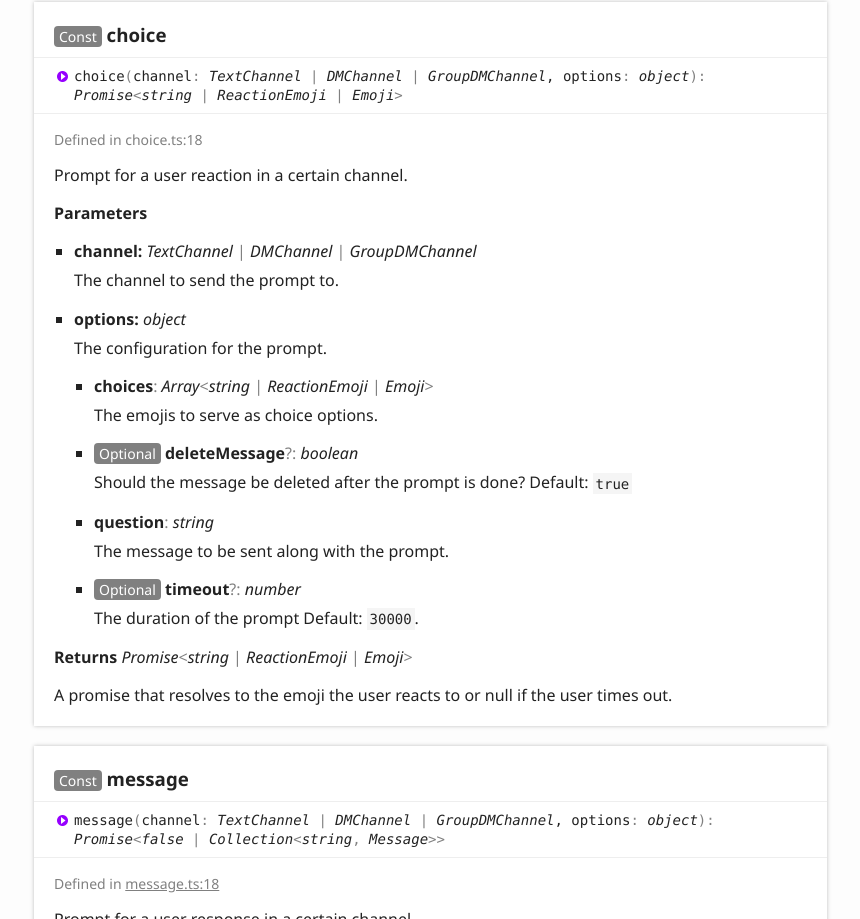
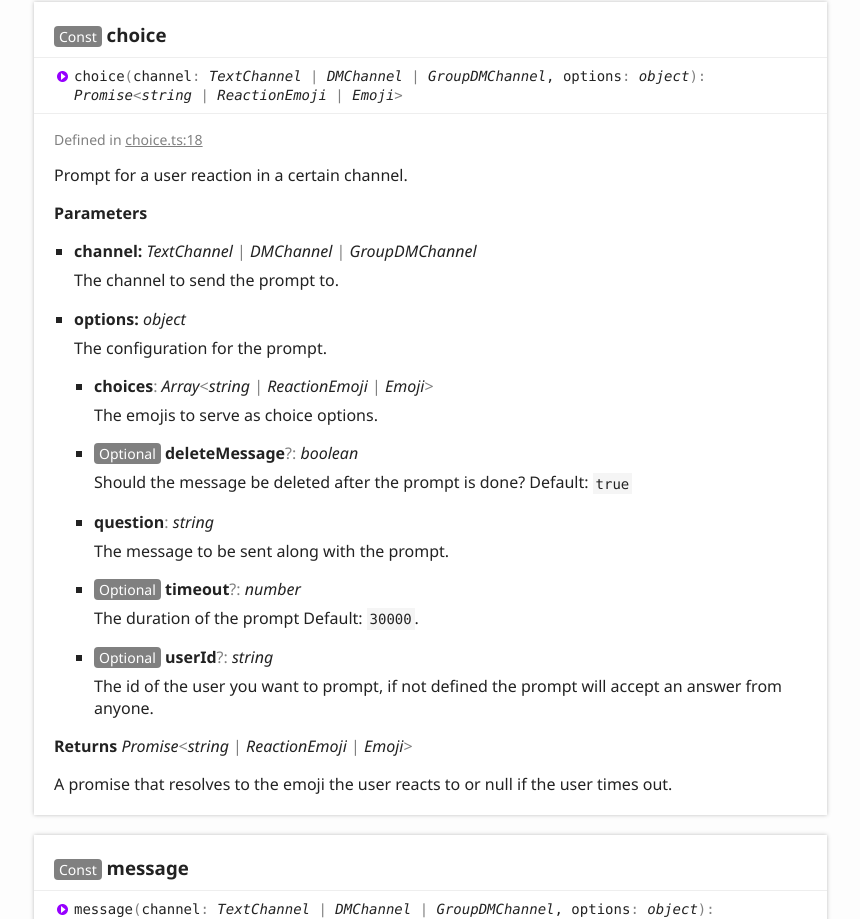
Before and after one commit to joaquimnet/discordjs-prompter, a website: page docs/globals.html in a window 1280 px wide. Shown: the part 591-1510 px from the top of the page, without its empty margins (6-866 px from the left). Drawn offline with Linux system fonts and the light colour scheme.

Commit message:
🐛 Updated choice filter

```diff
--- a/docs/globals.html
+++ b/docs/globals.html
@@ -97,7 +97,7 @@
 						<li class="tsd-description">
 							<aside class="tsd-sources">
 								<ul>
-									<li>Defined in choice.ts:18</li>
+									<li>Defined in <a href="https://github.com/joaquimnet/discordjs-prompter/blob/000efb7/src/choice.ts#L18">choice.ts:18</a></li>
 								</ul>
 							</aside>
 							<div class="tsd-comment tsd-typography">
@@ -155,6 +155,14 @@
 												</div>
 											</div>
 										</li>
+										<li class="tsd-parameter">
+											<h5><span class="tsd-flag ts-flagOptional">Optional</span> user<wbr>Id<span class="tsd-signature-symbol">?: </span><span class="tsd-signature-type">string</span></h5>
+											<div class="tsd-comment tsd-typography">
+												<div class="lead">
+													<p>The id of the user you want to prompt, if not defined the prompt will accept an answer from anyone.</p>
+												</div>
+											</div>
+										</li>
 									</ul>
 								</li>
 							</ul>
@@ -173,7 +181,7 @@
 						<li class="tsd-description">
 							<aside class="tsd-sources">
 								<ul>
-									<li>Defined in <a href="https://github.com/joaquimnet/discordjs-prompter/blob/be0f6b7/src/message.ts#L18">message.ts:18</a></li>
+									<li>Defined in <a href="https://github.com/joaquimnet/discordjs-prompter/blob/000efb7/src/message.ts#L18">message.ts:18</a></li>
 								</ul>
 							</aside>
 							<div class="tsd-comment tsd-typography">
@@ -268,7 +276,7 @@
 						<li class="tsd-description">
 							<aside class="tsd-sources">
 								<ul>
-									<li>Defined in <a href="https://github.com/joaquimnet/discordjs-prompter/blob/be0f6b7/src/reaction.ts#L19">reaction.ts:19</a></li>
+									<li>Defined in <a href="https://github.com/joaquimnet/discordjs-prompter/blob/000efb7/src/reaction.ts#L19">reaction.ts:19</a></li>
 								</ul>
 							</aside>
 							<div class="tsd-comment tsd-typography">
@@ -353,7 +361,7 @@
 						<li class="tsd-description">
 							<aside class="tsd-sources">
 								<ul>
-									<li>Defined in <a href="https://github.com/joaquimnet/discordjs-prompter/blob/be0f6b7/src/vote.ts#L20">vote.ts:20</a></li>
+									<li>Defined in <a href="https://github.com/joaquimnet/discordjs-prompter/blob/000efb7/src/vote.ts#L20">vote.ts:20</a></li>
 								</ul>
 							</aside>
 							<div class="tsd-comment tsd-typography">
@@ -429,7 +437,7 @@
 					<div class="tsd-signature tsd-kind-icon">Prompter<span class="tsd-signature-symbol">:</span> <span class="tsd-signature-type">object</span></div>
 					<aside class="tsd-sources">
 						<ul>
-							<li>Defined in <a href="https://github.com/joaquimnet/discordjs-prompter/blob/be0f6b7/src/index.ts#L13">index.ts:13</a></li>
+							<li>Defined in <a href="https://github.com/joaquimnet/discordjs-prompter/blob/000efb7/src/index.ts#L13">index.ts:13</a></li>
 						</ul>
 					</aside>
 					<div class="tsd-comment tsd-typography">
@@ -443,7 +451,7 @@
 						<div class="tsd-signature tsd-kind-icon">choice<span class="tsd-signature-symbol">:</span> <a href="" class="tsd-signature-type">choice</a></div>
 						<aside class="tsd-sources">
 							<ul>
-								<li>Defined in <a href="https://github.com/joaquimnet/discordjs-prompter/blob/be0f6b7/src/index.ts#L33">index.ts:33</a></li>
+								<li>Defined in <a href="https://github.com/joaquimnet/discordjs-prompter/blob/000efb7/src/index.ts#L33">index.ts:33</a></li>
 							</ul>
 						</aside>
 						<div class="tsd-comment tsd-typography">
@@ -459,7 +467,7 @@
 						<div class="tsd-signature tsd-kind-icon">message<span class="tsd-signature-symbol">:</span> <a href="" class="tsd-signature-type">message</a></div>
 						<aside class="tsd-sources">
 							<ul>
-								<li>Defined in <a href="https://github.com/joaquimnet/discordjs-prompter/blob/be0f6b7/src/index.ts#L18">index.ts:18</a></li>
+								<li>Defined in <a href="https://github.com/joaquimnet/discordjs-prompter/blob/000efb7/src/index.ts#L18">index.ts:18</a></li>
 							</ul>
 						</aside>
 						<div class="tsd-comment tsd-typography">
@@ -475,7 +483,7 @@
 						<div class="tsd-signature tsd-kind-icon">reaction<span class="tsd-signature-symbol">:</span> <a href="" class="tsd-signature-type">reaction</a></div>
 						<aside class="tsd-sources">
 							<ul>
-								<li>Defined in <a href="https://github.com/joaquimnet/discordjs-prompter/blob/be0f6b7/src/index.ts#L23">index.ts:23</a></li>
+								<li>Defined in <a href="https://github.com/joaquimnet/discordjs-prompter/blob/000efb7/src/index.ts#L23">index.ts:23</a></li>
 							</ul>
 						</aside>
 						<div class="tsd-comment tsd-typography">
@@ -491,7 +499,7 @@
 						<div class="tsd-signature tsd-kind-icon">vote<span class="tsd-signature-symbol">:</span> <a href="" class="tsd-signature-type">vote</a></div>
 						<aside class="tsd-sources">
 							<ul>
-								<li>Defined in <a href="https://github.com/joaquimnet/discordjs-prompter/blob/be0f6b7/src/index.ts#L28">index.ts:28</a></li>
+								<li>Defined in <a href="https://github.com/joaquimnet/discordjs-prompter/blob/000efb7/src/index.ts#L28">index.ts:28</a></li>
 							</ul>
 						</aside>
 						<div class="tsd-comment tsd-typography">
--- a/src/choice.ts
+++ b/src/choice.ts
@@ -22,6 +22,8 @@ export const choice = (
     question: string;
     /** The emojis to serve as choice options. */
     choices: Array<string | ReactionEmoji | Emoji>;
+    /** The id of the user you want to prompt, if not defined the prompt will accept an answer from anyone. */
+    userId?: string;
     /** The duration of the prompt Default: `30000`. */
     timeout?: number;
     /** Should the message be deleted after the prompt is done? Default: `true`*/
```
Also changed, not shown: src/util/getFilter.ts (+20 -0 lines), dist/index.d.ts, dist/util/getFilter.js.
